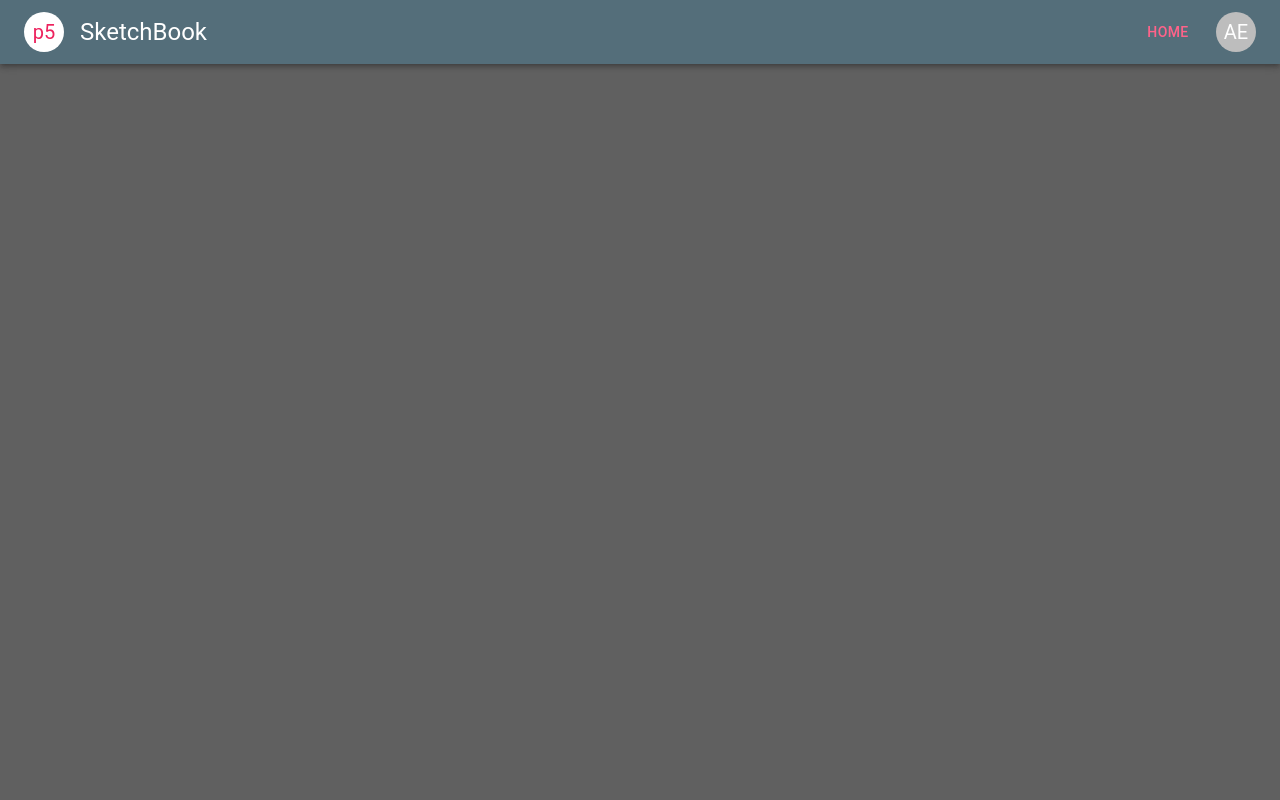
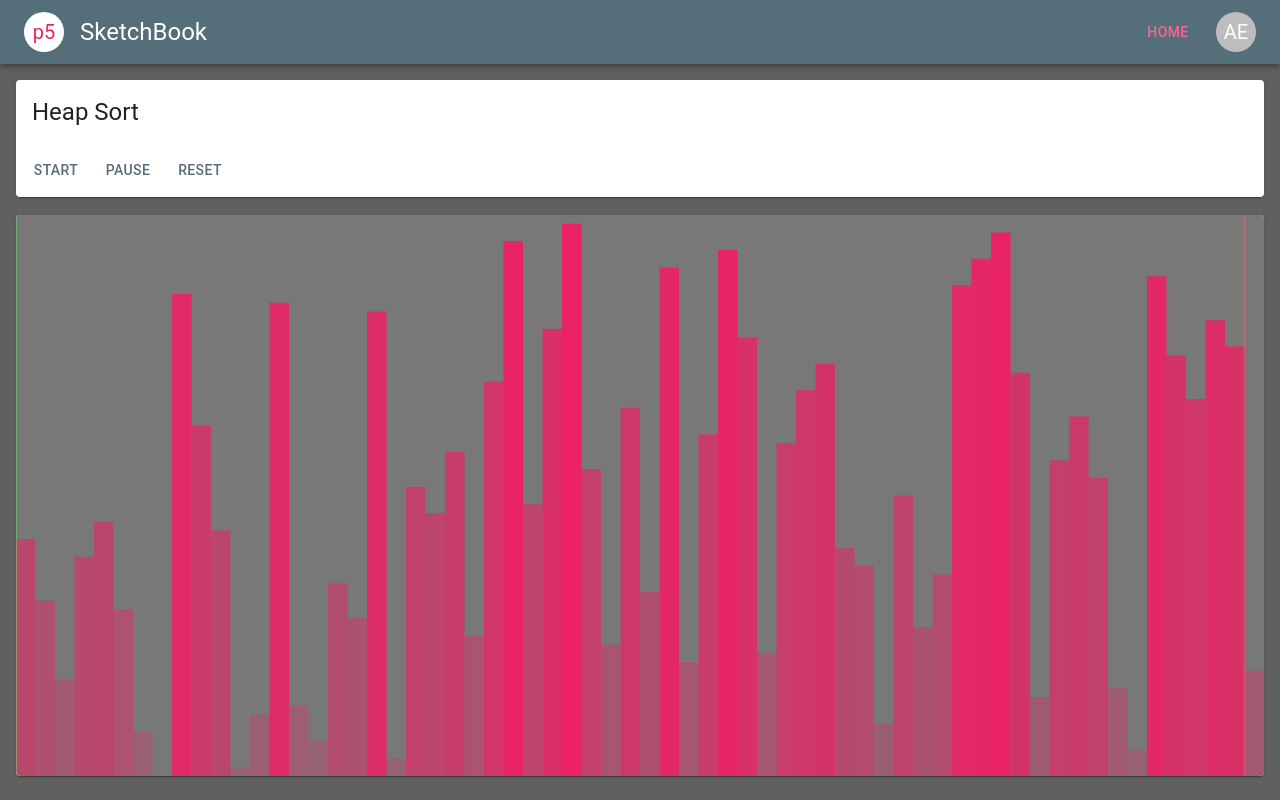
Before and after one commit to atpe/p5sketchbook, a React (Create React App) app: page /sorting-algorithms/heap-sort in a window 1280 px wide. Built offline with nearby package versions, Linux system fonts and the light colour scheme.

Commit message:
Added heap sort with heap visualisation

```diff
--- a/src/App.js
+++ b/src/App.js
@@ -35,6 +35,7 @@ export default function App() {
               <Route path='insertion-sort' element={<Sketch sketch='insertionSort' />} />
               <Route path='bubble-sort' element={<Sketch sketch='bubbleSort' />} />
               <Route path='merge-sort' element={<Sketch sketch='mergeSort' />} />
+              <Route path='heap-sort' element={<Sketch sketch='heapSort' />} />
             </Route>
           </Route>
         </Routes>
--- a/src/home/Home.js
+++ b/src/home/Home.js
@@ -30,6 +30,9 @@ export default function Home() {
         <ListItemButton component={Link} to='/sorting-algorithms/merge-sort'>
           <ListItemText primary='Merge Sort' />
         </ListItemButton>
+        <ListItemButton component={Link} to='/sorting-algorithms/heap-sort'>
+          <ListItemText primary='Heap Sort' />
+        </ListItemButton>
       </CardContent >
     </Card>
   )
--- a/src/sketches/Sketch.js
+++ b/src/sketches/Sketch.js
@@ -10,6 +10,7 @@ import SelectionSort from './sortingAlgorithms/algorithms/selectionSort'
 import InsertionSort from './sortingAlgorithms/algorithms/insertionSort'
 import BubbleSort from './sortingAlgorithms/algorithms/bubbleSort'
 import MergeSort from './sortingAlgorithms/algorithms/mergeSort'
+import HeapSort from './sortingAlgorithms/algorithms/heapSort'
 
 
 /** Sketch component
@@ -40,6 +41,11 @@ export default function Sketch(props) {
       sketch: sketch => sortingSketch(sketch, new MergeSort(sketchRef)),
       actions: sortingActions,
     },
+    heapSort: {
+      title: 'Heap Sort',
+      sketch: sketch => sortingSketch(sketch, new HeapSort(sketchRef)),
+      actions: sortingActions,
+    },
   }
 
   /** Instance of p5.js */
--- a/src/sketches/sortingAlgorithms/algorithms/bubbleSort.js
+++ b/src/sketches/sortingAlgorithms/algorithms/bubbleSort.js
@@ -18,7 +18,7 @@ export default class BubbleSort extends List {
   }
 
   check() {
-    for (let i = 1; i < List.maxLines; i++) {
+    for (let i = 1; i < List.max; i++) {
       if (this.items[i] < this.items[i - 1]) return false
     }
     return true
@@ -26,7 +26,7 @@ export default class BubbleSort extends List {
 
   sort() {
     // Iterating over width
-    if (!this.isSorted && this.i < List.maxLines) {
+    if (!this.isSorted && this.i < List.max) {
       // Check if current index is less than previous index
       if (this.items[this.i] < this.items[this.j]) {
         // Swap previous index with current index
--- /dev/null
+++ b/src/sketches/sortingAlgorithms/algorithms/heapSort.js
@@ -0,0 +1,135 @@
+import List from '../list'
+
+class MaxHeap {
+  constructor(sketch) {
+    this.heap = []
+  }
+
+  get length() { return this.heap.length }
+
+  parentIndex(index) {
+    return Math.floor((index - 1) / 2)
+  }
+
+  leftChildIndex(index) {
+    return (2 * index + 1)
+  }
+
+  rightChildIndex(index) {
+    return (2 * index + 2)
+  }
+
+  swap(a, b) {
+    [this.heap[a], this.heap[b]] = [this.heap[b], this.heap[a]]
+  }
+
+  push(item) {
+    this.heap.push(item)
+    var index = this.heap.length - 1
+    var parent = this.parentIndex(index)
+    while (this.heap[parent] && this.heap[parent] < this.heap[index]) {
+      this.swap(parent, index)
+      index = this.parentIndex(index)
+      parent = this.parentIndex(index)
+    }
+  }
+
+  pop() {
+    this.swap(0, this.heap.length - 1)
+    var item = this.heap.pop()
+    var index = 0
+    var leftChild = this.leftChildIndex(index)
+    var rightChild = this.rightChildIndex(index)
+    while (this.heap[leftChild] && this.heap[leftChild] > this.heap[index] || this.heap[rightChild] > this.heap[index]) {
+      var max = leftChild
+      if (this.heap[rightChild] && this.heap[rightChild] > this.heap[max]) {
+        max = rightChild
+      }
+      this.swap(max, index)
+      index = max
+      leftChild = this.leftChildIndex(max)
+      rightChild = this.rightChildIndex(max)
+    }
+    return item
+  }
+
+  highlight(sketch, width, height) {
+    const hMax = Math.floor(Math.log(List.max) / Math.log(2))
+    const wMax = Math.pow(2, hMax)
+    const w = width / (wMax + 1)
+    const h = height / (hMax + 1)
+    const x = 0
+    const y = (height - h * hMax) / 2
+
+    sketch.noStroke()
+    sketch.rectMode(sketch.CENTER)
+    sketch.textAlign(sketch.CENTER, sketch.CENTER)
+    sketch.textSize(w * 0.75)
+
+    let n = 0
+    for (let i = 1; i <= this.length; i++) {
+      let p = Math.pow(2, n)
+      if (i === p) {
+        n++
+        p *= 2
+      }
+
+      const _s = w * (((wMax / p) * 2) * (i % (p / 2)) + (wMax / p))
+      const _x = x + _s
+      const _y = y + h * (n - 1)
+
+      sketch.stroke(255)
+      sketch.strokeWeight(1)
+      sketch.fill([237, 34, 100, 55 + (this.heap[i - 1] / height) * 200])
+      sketch.ellipse(_x, _y, w * 1.5)
+      sketch.noStroke()
+      sketch.fill(255)
+      sketch.text(Math.round(this.heap[i - 1]), _x, _y)
+    }
+  }
+}
+
+// Does not assume unique and/or linear array
+export default class SelectionSort extends List {
+  constructor(sketchRef) {
+    const { clientWidth, clientHeight } = sketchRef.current
+    super(clientWidth, clientHeight)
+
+    this.heap = new MaxHeap()
+
+    this.i = 0
+    this.j = List.max - 1
+  }
+
+  reset() {
+    this.i = 0
+    this.j = List.max - 1
+    this.heap = new MaxHeap()
+    this.shuffle()
+  }
+
+  sort() {
+    if (this.i < this.items.length) {
+      this.heap.push(this.items[this.i])
+      this.i++
+    } else if (this.j >= 0) {
+      this.items[this.j] = this.heap.pop()
+      this.j--
+    }
+  }
+
+  highlight(sketch) {
+    if (this.i === List.max && this.j === 0) return
+    sketch.push()
+    sketch.strokeWeight(2)
+    sketch.stroke([100, 255, 100, 100])
+    sketch.line(this.i * this.spacing, 0, this.i * this.spacing, this.height)
+    sketch.stroke([255, 100, 100, 100])
+    sketch.line(this.j * this.spacing, 0, this.j * this.spacing, this.height)
+    sketch.stroke([100, 100, 255, 100])
+    sketch.line(this._i * this.spacing, 0, this._i * this.spacing, this.height)
+
+    this.heap.highlight(sketch, this.width, this.height)
+    sketch.pop()
+  }
+}
--- a/src/sketches/sortingAlgorithms/algorithms/insertionSort.js
+++ b/src/sketches/sortingAlgorithms/algorithms/insertionSort.js
@@ -19,7 +19,7 @@ export default class InsertionSort extends List {
 
   sort() {
     // Iterating over width
-    if (this._i < List.maxLines) {
+    if (this._i < List.max) {
       // Check if current index is less than previous index
       if (this.items[this._i] < this.items[this.j]) {
         // Swap previous index with current index
@@ -38,7 +38,7 @@ export default class InsertionSort extends List {
   }
 
   highlight(sketch) {
-    if (this._i === List.maxLines) return
+    if (this._i === List.max) return
     sketch.push()
     sketch.strokeWeight(2)
     sketch.stroke([100, 255, 100, 100])
--- a/src/sketches/sortingAlgorithms/algorithms/mergeSort.js
+++ b/src/sketches/sortingAlgorithms/algorithms/mergeSort.js
@@ -1,4 +1,3 @@
-import { rootShouldForwardProp } from '@mui/material/styles/styled'
 import List from '../list'
 
 // Does not assume unique and/or linear array
@@ -10,7 +9,7 @@ export default class MergeSort extends List {
     this.isSorted = false
 
     this.sorter = this.Sorter(0, this.items.length)
-    this._items = new Array(this.items.length).fill(-1)
+    this._items = Array(this.items.length).fill(-1)
 
     this.l = 0
     this.m = 1
@@ -64,9 +63,9 @@ export default class MergeSort extends List {
 
   reset() {
     this.shuffle()
+    this.isSorted = false
     this.sorter = this.Sorter(0, this.items.length)
     this._items = new Array(this.items.length).fill(-1)
-
     this.l = 0
     this.m = 1
     this.h = 2
@@ -83,6 +82,7 @@ export default class MergeSort extends List {
     if (this.isSorted) return
 
     sketch.push()
+
     for (let i = 0; i < this._items.length; i++) {
       if (this.items[i] < 0) continue
 
--- a/src/sketches/sortingAlgorithms/algorithms/selectionSort.js
+++ b/src/sketches/sortingAlgorithms/algorithms/selectionSort.js
@@ -18,13 +18,13 @@ export default class SelectionSort extends List {
 
   sort() {
     // Iterating over width
-    if (this.i < List.maxLines) {
+    if (this.i < List.max) {
       // Keeping or setting the minimum index
       this._i = this._i || this.i
       // Keeping or setting the comparison index
       this.j = this.j || this.i + 1
       // Iterating over width
-      if (this.j < List.maxLines) {
+      if (this.j < List.max) {
         // Setting minimum to lower value if found
         if (this.items[this.j] < this.items[this._i]) {
           this._i = this.j
@@ -46,7 +46,7 @@ export default class SelectionSort extends List {
   }
 
   highlight(sketch) {
-    if (this.i === List.maxLines) return
+    if (this.i === List.max) return
     sketch.push()
     sketch.strokeWeight(2)
     sketch.stroke([100, 255, 100, 100])
--- a/src/sketches/sortingAlgorithms/list.js
+++ b/src/sketches/sortingAlgorithms/list.js
@@ -1,10 +1,10 @@
 export default class List {
-  static maxLines = 100
+  static max = 64
 
   constructor(width, height) {
     this.width = width
     this.height = height
-    this.spacing = this.width / List.maxLines
+    this.spacing = this.width / List.max
     this.items = []
 
     this.init()
@@ -12,12 +12,12 @@ export default class List {
   }
 
   iterate(callback) {
-    for (let x = 0; x < List.maxLines; x++) callback(x)
+    for (let x = 0; x < List.max; x++) callback(x)
   }
 
   init() {
     this.iterate(x => {
-      const y = x / List.maxLines * this.height
+      const y = x / List.max * this.height
       this.items[x] = y
     })
   }
```
